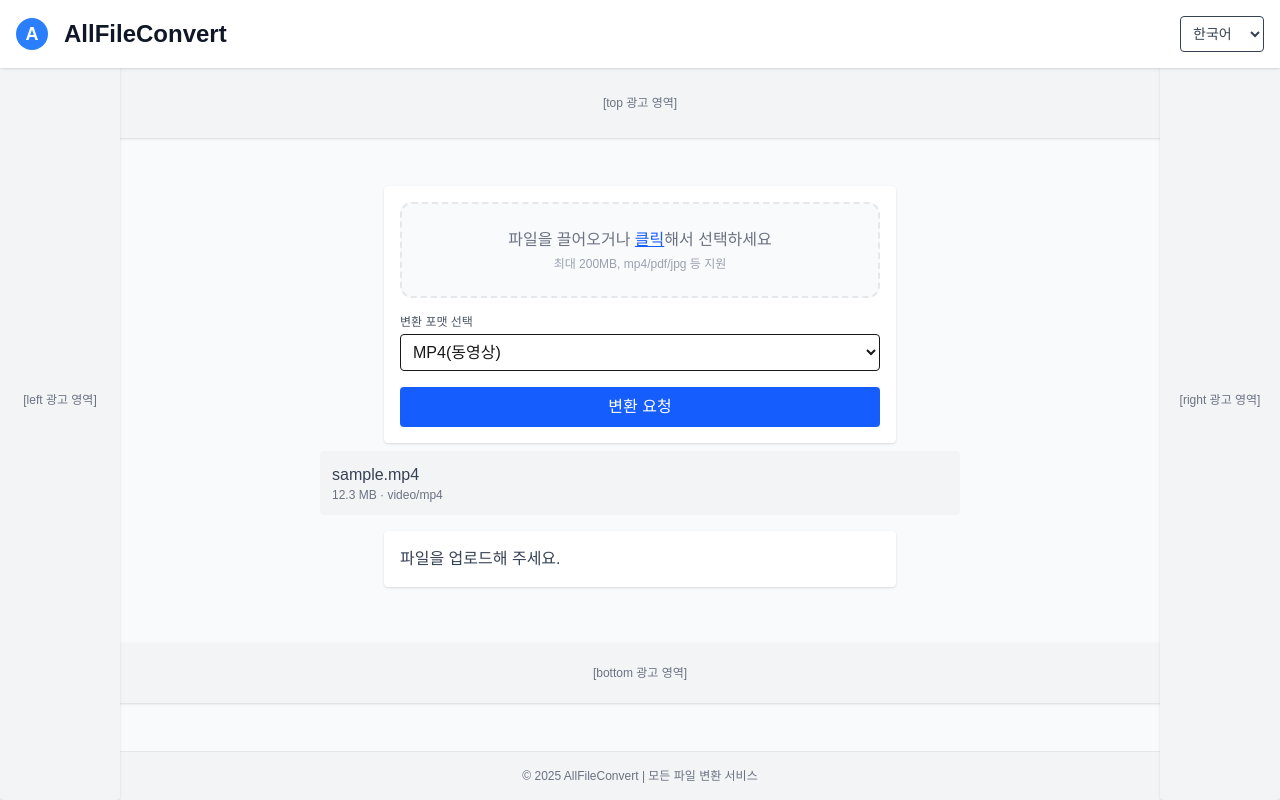
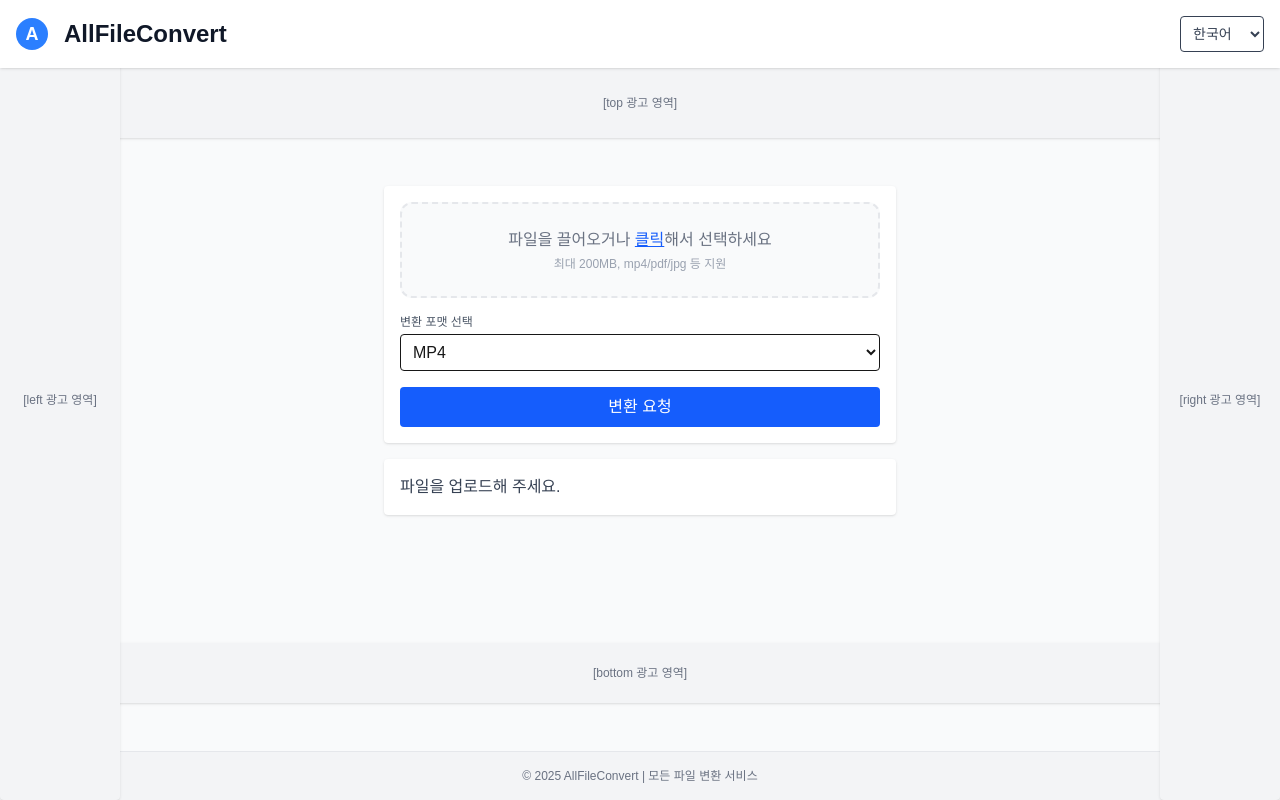
Before and after one commit to crystal23733/AllFileConvert, a Next.js app in the folder frontend/: page / in a window 1280 px wide. Built offline with nearby package versions, Linux system fonts and the light colour scheme.

Commit message:
Refactor|page.tsx 수정
- 더미데이터 삭제
- 실제 훅 연결

```diff
--- a/frontend/src/app/layout.tsx
+++ b/frontend/src/app/layout.tsx
@@ -2,6 +2,7 @@ import type { Metadata } from "next";
 import { Geist, Geist_Mono } from "next/font/google";
 import "./globals.css";
 import GlobalLayout from "@/components/pages/GlobalLayout/GlobalLayout";
+import Providers from "./providers";
 
 const geistSans = Geist({
   variable: "--font-geist-sans",
@@ -26,7 +27,9 @@ export default function RootLayout({
   return (
     <html lang="en">
       <body className={`${geistSans.variable} ${geistMono.variable} antialiased`}>
-        <GlobalLayout>{children}</GlobalLayout>
+        <Providers>
+          <GlobalLayout>{children}</GlobalLayout>
+        </Providers>
       </body>
     </html>
   );
--- a/frontend/src/app/page.tsx
+++ b/frontend/src/app/page.tsx
@@ -1,37 +1,53 @@
 "use client";
 
+import AlertModal from "@/components/atoms/AlertModal/AlertModal";
 import UploadPreview from "@/components/molecules/UploadPreview/UploadPreview";
 import StatusPanel from "@/components/organisms/StatusPanel/StatusPanel";
 import UploadForm from "@/components/organisms/UploadForm/UploadForm";
+import useFileConvertFlow from "@/hooks/home/useFileConvertFlow";
 import { useState } from "react";
 
 export default function Home() {
-  // 더미 상태
-  const [files, setFiles] = useState([{ name: "sample.mp4", size: 12345678, type: "video/mp4" }]);
-  const [format, setFormat] = useState("mp4");
-  const [status, setStatus] = useState<"idle" | "pending" | "processing" | "completed" | "failed">(
-    "idle"
-  );
+  const flow = useFileConvertFlow();
+  const [showAlert, setShowAlert] = useState(false);
+  const [alertMsg, setAlertMsg] = useState("");
 
   return (
     <div>
       <UploadForm
-        onFileDrop={dropped =>
-          setFiles(dropped.map(f => ({ name: f.name, size: f.size, type: f.type })))
+        onFileDrop={flow.handleFileDrop}
+        selectedFormat={flow.format}
+        onFormatChange={flow.setFormat}
+        onSubmit={() =>
+          flow.handleSubmit(undefined, msg => {
+            setAlertMsg(msg);
+            setShowAlert(true);
+          })
         }
-        selectedFormat={format}
-        onFormatChange={setFormat}
-        onSubmit={() => setStatus("pending")}
-        isSubmitting={status === "pending"}
-        disabled={status === "pending"}
-        formatOptions={[
-          { value: "mp4", label: "MP4(동영상)" },
-          { value: "pdf", label: "PDF(문서)" },
-          { value: "jpg", label: "JPG(이미지)" },
-        ]}
+        isSubmitting={flow.uploadFile.isPending || flow.convertFile.isPending}
+        disabled={
+          flow.uploadFile.isPending || flow.convertFile.isPending || flow.status === "processing"
+        }
+        formatOptions={flow.formatOptions}
       />
-      <UploadPreview files={files} />
-      <StatusPanel status={status} />
+      <UploadPreview
+        files={flow.files.map(f => ({
+          name: f.name,
+          size: f.size,
+          type: f.type,
+        }))}
+      />
+      <StatusPanel
+        status={flow.status}
+        downloadUrl={flow.downloadUrl}
+        onDownload={() =>
+          flow.handleDownload(msg => {
+            setAlertMsg(msg);
+            setShowAlert(true);
+          })
+        }
+      />
+      <AlertModal open={showAlert} message={alertMsg} onClose={() => setShowAlert(false)} />
     </div>
   );
 }
```
